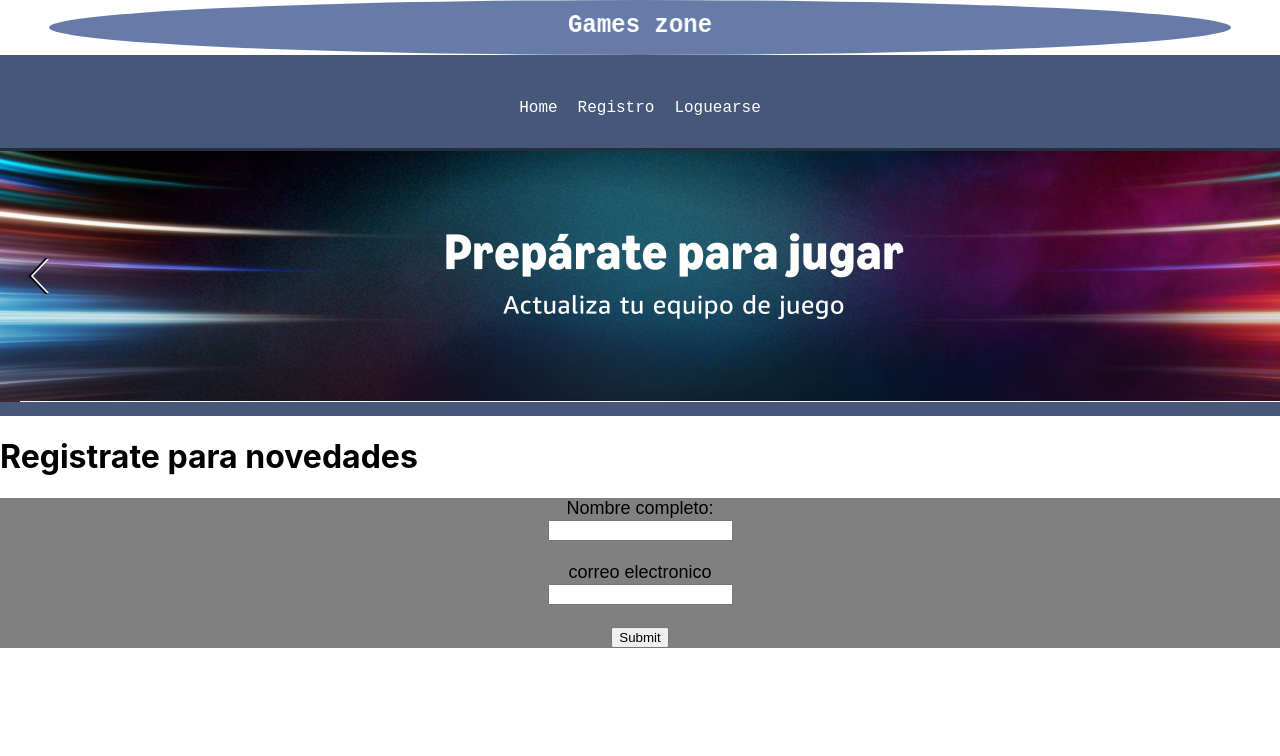
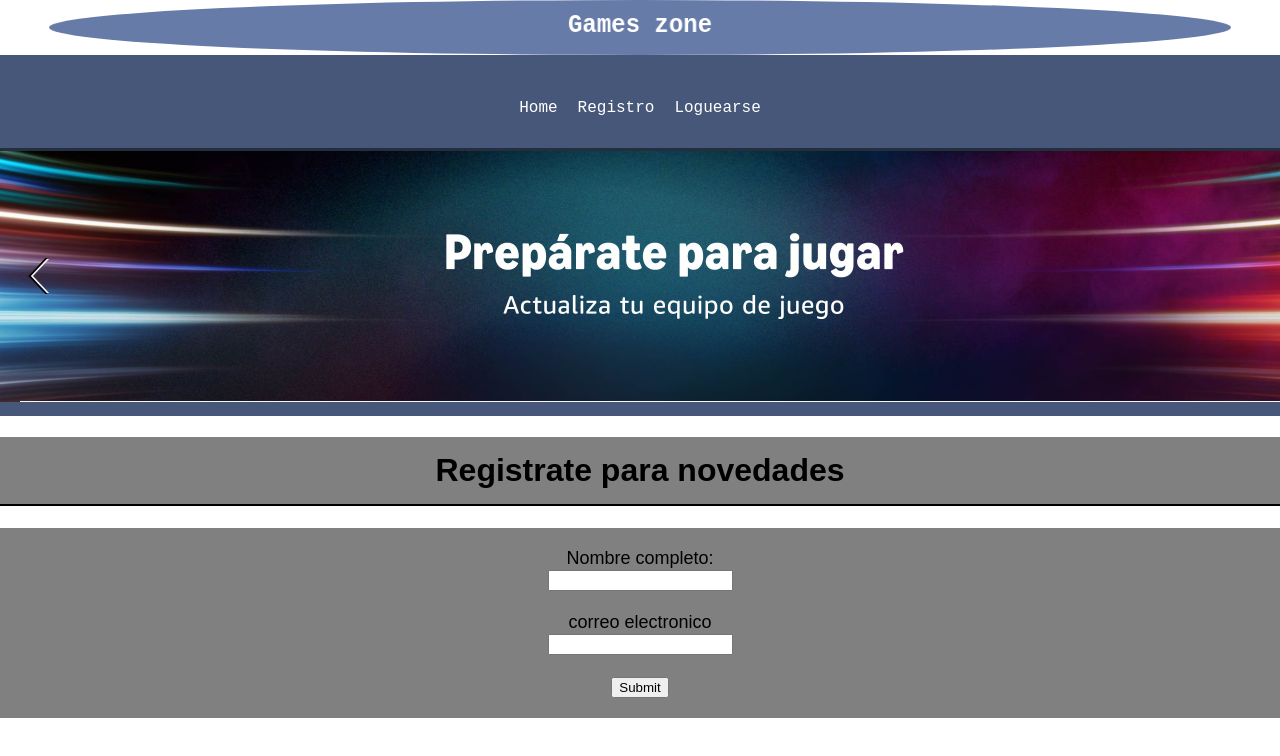
Before and after one commit to EzeMoreira/my-app, a React (Create React App) app: page /Registro in a window 1280 px wide. Shown: the top 756 px of the page. Built offline with nearby package versions, Linux system fonts and the light colour scheme.

Commit message:
cambios en estilos de h1

```diff
--- a/src/App.css
+++ b/src/App.css
@@ -59,9 +59,20 @@ Nav ul{
   100%{transform:rotateY(90deg);}
 }
 
+.formulario{
+  text-align: center;
+  padding-top: 15px;
+  padding-bottom: 15px;
+  border-bottom: 2px solid black;
+  font-family: Arial, Helvetica, sans-serif;
+  background-color: grey;
+}
+
 form {
   text-align: center;
   font-size: large;
   font-family: Arial, Helvetica, sans-serif;
   background-color: grey;
+  padding-top	: 20px;
+  padding-bottom: 20px;
 }
```
